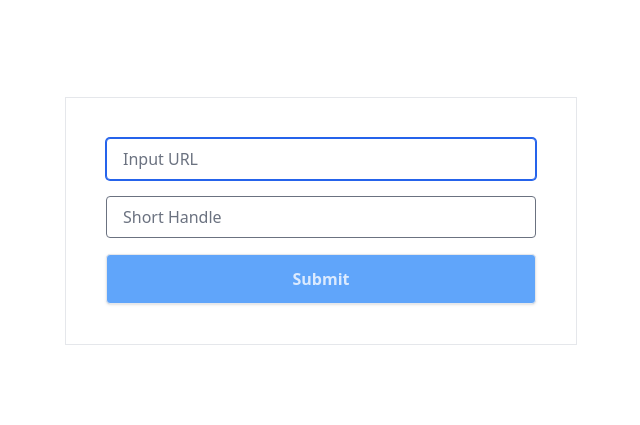
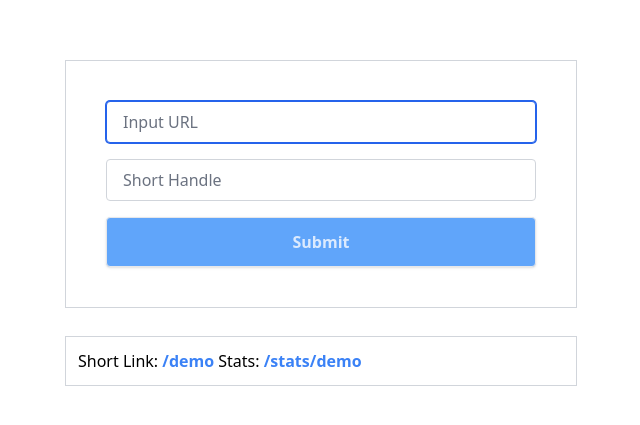
Before and after one commit to quanhua92/next-short-urls, a Next.js app: page / in a window 1280 px wide. Shown: the part 191-616 px from the top of the page, without its empty margins (319-959 px from the left). Built offline with nearby package versions, Linux system fonts and the light colour scheme.

Commit message:
stats page

```diff
--- a/pages/[id].tsx
+++ b/pages/[id].tsx
@@ -23,10 +23,25 @@ export const getServerSideProps: GetServerSideProps = async (ctx) => {
     };
   }
 
+  const updatedLink = await prisma.link.update({
+    select: {
+      shortUrl: true,
+      url: true,
+    },
+    where: {
+      shortUrl: link.shortUrl,
+    },
+    data: {
+      clicks: {
+        increment: 1,
+      },
+    },
+  });
+
   return {
     redirect: {
       permanent: false,
-      destination: link.url,
+      destination: updatedLink.url,
     },
     props: {},
   };
--- a/pages/index.tsx
+++ b/pages/index.tsx
@@ -4,6 +4,7 @@ import * as z from "zod";
 import { motion } from "framer-motion";
 import toast, { Toaster } from "react-hot-toast";
 import { useState } from "react";
+import Link from "next/link";
 
 type FormData = {
   url: string;
@@ -21,7 +22,7 @@ function sleep(ms: any) {
 
 export default function Home() {
   const [isCreating, setIsCreating] = useState(false);
-  const [previousLinks, setPreviousLinks] = useState<string[]>([]);
+  const [previousLinks, setPreviousLinks] = useState<string[]>(["demo"]);
 
   const {
     register,
@@ -71,12 +72,12 @@ export default function Home() {
       <Toaster />
       <div className="flex flex-col h-screen max-w-lg items-center justify-center m-auto">
         <form
-          className="w-full border py-10 px-10 mt-10"
+          className="w-full border border-gray-300 border-solid py-10 px-10 mt-10"
           onSubmit={handleSubmit(onSubmit)}
         >
           <div>
             <input
-              className="border-solid border-gray-3000 border py-2 px-4 w-full rounded text-gray-700"
+              className="border-solid border-gray-300 border py-2 px-4 w-full rounded text-gray-700"
               placeholder="Input URL"
               autoFocus
               type="text"
@@ -90,7 +91,7 @@ export default function Home() {
           </div>
           <div className="mt-4">
             <input
-              className="border-solid border-gray-3000 border py-2 px-4 w-full rounded text-gray-700"
+              className="border-solid border-gray-300 border py-2 px-4 w-full rounded text-gray-700"
               placeholder="Short Handle"
               type="text"
               {...register("shortUrl")}
@@ -120,7 +121,23 @@ export default function Home() {
         <div className="w-full mt-4">
           <ul>
             {previousLinks.map((shortUrl, i) => {
-              return <li key={i}>{shortUrl}</li>;
+              return (
+                <li
+                  key={i}
+                  className="py-3 px-3 border border-solid border-gray-300 my-3"
+                >
+                  <span>Short Link: </span>
+                  <Link href={`/${shortUrl}`} passHref>
+                    <a className="text-blue-500 font-semibold">/{shortUrl}</a>
+                  </Link>
+                  <span> Stats: </span>
+                  <Link href={`/stats/${shortUrl}`} passHref>
+                    <a className="text-blue-500 font-semibold">
+                      /stats/{shortUrl}
+                    </a>
+                  </Link>
+                </li>
+              );
             })}
           </ul>
         </div>
--- a/pages/stats/[id].tsx
+++ b/pages/stats/[id].tsx
@@ -1,7 +1,49 @@
-export default function Stats() {
+import { GetServerSideProps, NextPage } from "next";
+import { prisma } from "../../lib/prisma";
+import { Link } from "@prisma/client";
+
+export const getServerSideProps: GetServerSideProps = async (ctx) => {
+  const { id: shortUrl } = ctx.query;
+  const link = await prisma.link.findFirst({
+    select: {
+      shortUrl: true,
+      url: true,
+      clicks: true,
+    },
+    where: {
+      shortUrl: shortUrl as string,
+    },
+  });
+
+  if (link === null) {
+    return {
+      redirect: {
+        permanent: false,
+        destination: "/",
+      },
+      props: {},
+    };
+  }
+
+  return {
+    props: {
+      link,
+    },
+  };
+};
+
+type Props = {
+  link: Link;
+};
+
+const Stats: NextPage<Props> = function ({ link }) {
   return (
-    <div className="flex h-screen max-w-7xl items-center justify-center m-auto">
-      Stats page
+    <div className="flex flex-col h-screen max-w-7xl items-center justify-center m-auto">
+      <p className="py-3 px-3">Url: {link.url}</p>
+      <p className="py-3 px-3">shortUrl: {link.shortUrl}</p>
+      <p className="py-3 px-3">Clicks: {link.clicks}</p>
     </div>
   );
-}
+};
+
+export default Stats;
```
